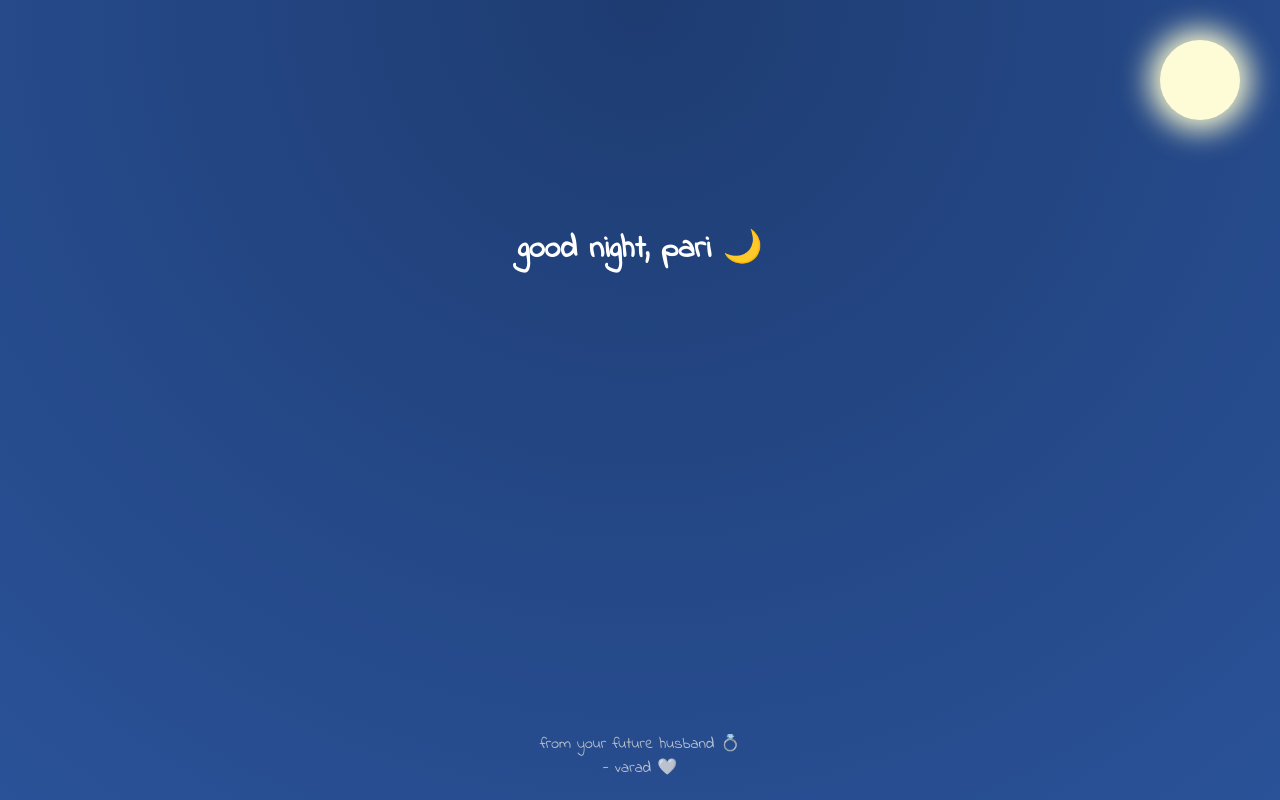
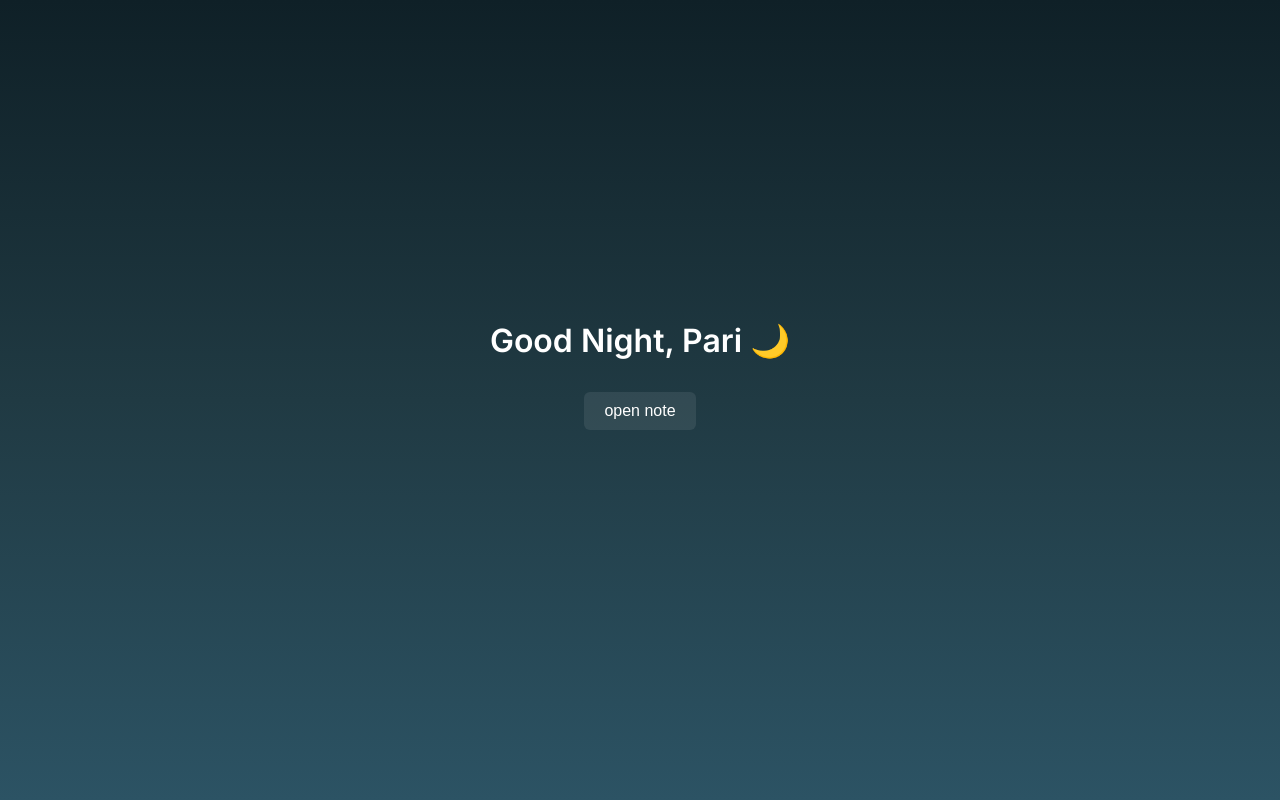
Before and after one commit to vrd-coder/good-night-pari, a plain HTML site: page index.html in a window 1280 px wide. Drawn offline with Linux system fonts and the light colour scheme.

Commit message:
Update index.html

```diff
--- a/index.html
+++ b/index.html
@@ -2,59 +2,44 @@
 <html lang="en">
 <head>
   <meta charset="UTF-8" />
-  <meta name="viewport" content="width=device-width, initial-scale=1.0"/>
-  <title>Good Night Pari 🌙</title>
-  <link href="https://fonts.googleapis.com/css2?family=Indie+Flower&display=swap" rel="stylesheet">
+  <meta name="viewport" content="width=device-width, initial-scale=1.0" />
+  <title>Good Night Pari</title>
+  <link href="https://fonts.googleapis.com/css2?family=Inter:wght@400;600&display=swap" rel="stylesheet">
   <style>
     body {
       margin: 0;
       padding: 0;
-      background: radial-gradient(circle at top, #1e3c72, #2a5298);
-      font-family: 'Indie Flower', cursive;
+      background: linear-gradient(to bottom, #0f2027, #203a43, #2c5364);
+      font-family: 'Inter', sans-serif;
       color: white;
       height: 100vh;
       display: flex;
+      flex-direction: column;
       justify-content: center;
       align-items: center;
-      flex-direction: column;
+      text-align: center;
       overflow: hidden;
-    }
-
-    .moon {
-      width: 80px;
-      height: 80px;
-      background: #fefcd7;
-      border-radius: 50%;
-      box-shadow: 0 0 30px 10px #fffdd0;
-      position: absolute;
-      top: 40px;
-      right: 40px;
-    }
-
-    .container {
-      position: relative;
-      z-index: 2;
-      padding: 20px;
-      text-align: center;
-      max-width: 90%;
     }
 
     h1 {
       font-size: 2rem;
-      margin-bottom: 1rem;
+      margin-bottom: 2rem;
+      font-weight: 600;
     }
 
     .typed-text {
-      font-size: 1.3rem;
+      font-size: 1.2rem;
+      max-width: 80%;
+      min-height: 100px;
+      line-height: 1.8;
       white-space: pre-wrap;
-      min-height: 120px;
-      line-height: 1.8;
+      display: none;
     }
 
     .note {
       margin-top: 30px;
-      font-size: 1.1rem;
-      color: #f0f0f0;
+      font-size: 1rem;
+      color: #e0e0e0;
       opacity: 0;
       transition: opacity 2s ease;
     }
@@ -66,83 +51,87 @@
     .footer {
       position: absolute;
       bottom: 20px;
-      text-align: center;
+      font-size: 0.95rem;
+      color: #ccc;
+      opacity: 0.8;
+      display: none;
+    }
+
+    button {
+      padding: 10px 20px;
       font-size: 1rem;
-      color: #ddd;
-      opacity: 0.8;
-      line-height: 1.5;
+      border: none;
+      border-radius: 6px;
+      background: #ffffff15;
+      color: white;
+      cursor: pointer;
+      transition: background 0.3s ease;
+    }
+
+    button:hover {
+      background: #ffffff30;
     }
   </style>
 </head>
 <body>
-  <div class="moon"></div>
+  <h1>Good Night, Pari 🌙</h1>
 
-  <div class="container">
-    <h1>good night, pari 🌙</h1>
+  <button id="startBtn">open note</button>
+
   <div class="typed-text" id="typed"></div>
 
   <div class="note" id="note">
-      just wanted to remind you<br>
-      that you're the calm in my chaos,<br>
-      the peace in my nights,<br>
-      and my favourite human.<br><br>
-      sleep peacefully, love 💗
-    </div>
+    just a quiet reminder that you're my calm, my peace, and my favourite person.<br>
+    sleep well, my love. the stars are watching over you tonight 💫
   </div>
 
-  <div class="footer">
-    from your future husband 💍<br>
-    - varad 🤍
-  </div>
+  <div class="footer" id="footer">from your future husband 💍<br>- varad 🤍</div>
 
   <script>
     const lines = [
-      "it's late now, and i hope your day was kind to you 🤍",
-      "you deserve all the love and peace in the world",
-      "close your eyes, rest your mind, and dream soft things",
-      "i love you. more than words ever say.",
-      "good night pari, my moon, my calm 🌙"
+      "the day ends, and all i hope is that you’re resting with a smile 😊",
+      "life may be messy, but i’ll always be your peace",
+      "no matter how far, you’re always close to my heart 💗",
+      "i love you beyond words, beyond time, beyond all things.",
+      "good night, pari. dream gently 🌙"
     ];
 
     let i = 0, j = 0, isDeleting = false;
-    let currentLine = '';
     let finished = false;
 
+    document.getElementById("startBtn").addEventListener("click", () => {
+      document.getElementById("startBtn").style.display = "none";
+      document.getElementById("typed").style.display = "block";
+      type();
+    });
+
     function type() {
-      if (finished) return;
-
-      currentLine = lines[i];
+      const typed = document.getElementById("typed");
+      const currentLine = lines[i];
 
       if (!isDeleting && j <= currentLine.length) {
-        document.getElementById("typed").innerText = currentLine.substring(0, j++);
-        setTimeout(type, 60);
-      } else {
-        if (i === lines.length - 1) {
-          // Last line done, stop typing and show note
+        typed.innerText = currentLine.substring(0, j++);
+        setTimeout(type, 55);
+      } else if (i === lines.length - 1) {
         finished = true;
-          document.getElementById("typed").innerText = currentLine;
-          const note = document.getElementById("note");
-          note.classList.add("visible");
+        document.getElementById("note").classList.add("visible");
+        document.getElementById("footer").style.display = "block";
         return;
-        }
-
+      } else if (j === currentLine.length) {
+        setTimeout(() => {
           isDeleting = true;
-        setTimeout(() => {
-          if (j > 0) {
-            j--;
-            document.getElementById("typed").innerText = currentLine.substring(0, j);
           type();
+        }, 1000);
+      } else if (isDeleting && j > 0) {
+        typed.innerText = currentLine.substring(0, --j);
+        setTimeout(type, 30);
       } else {
         isDeleting = false;
         i++;
         j = 0;
-            setTimeout(type, 600);
-          }
-        }, 30);
+        setTimeout(type, 500);
       }
     }
-
-    window.onload = type;
   </script>
 </body>
 </html>
```
Lines whose indentation alone changed are shown as unchanged.
